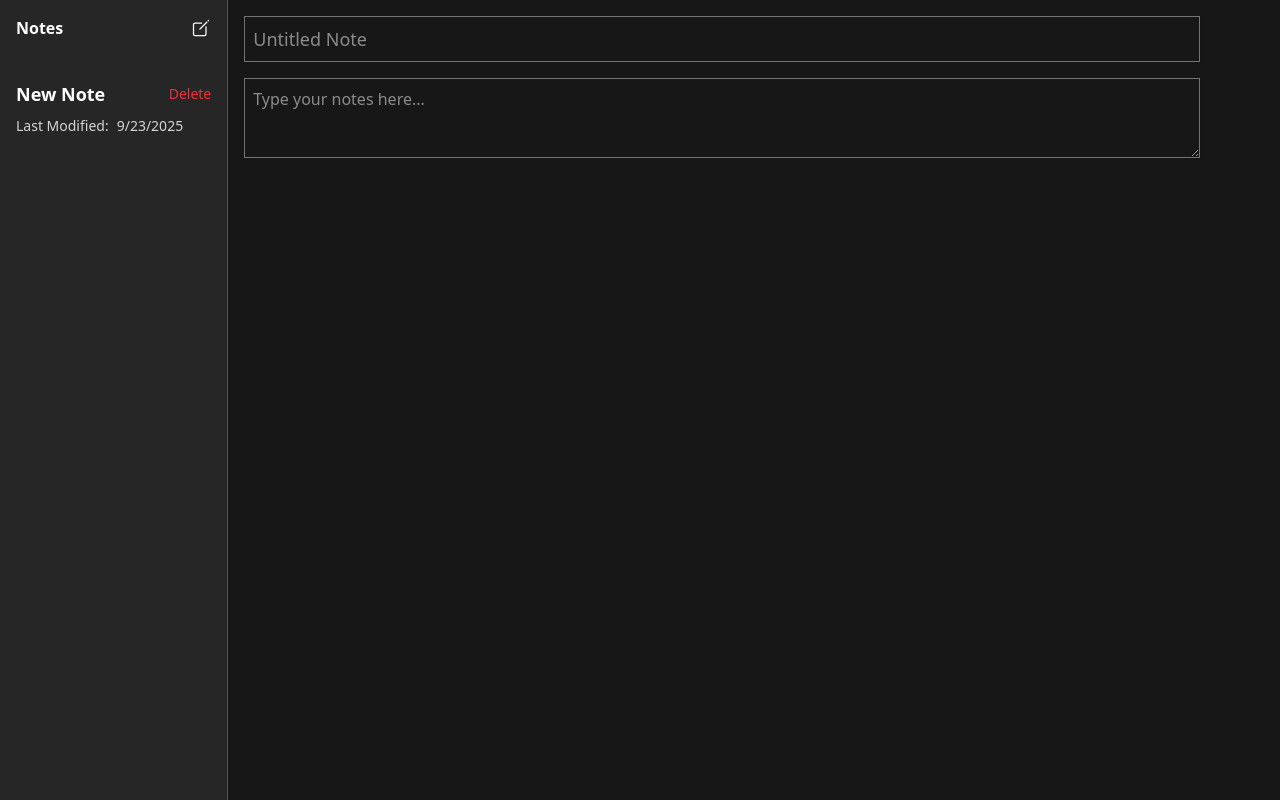
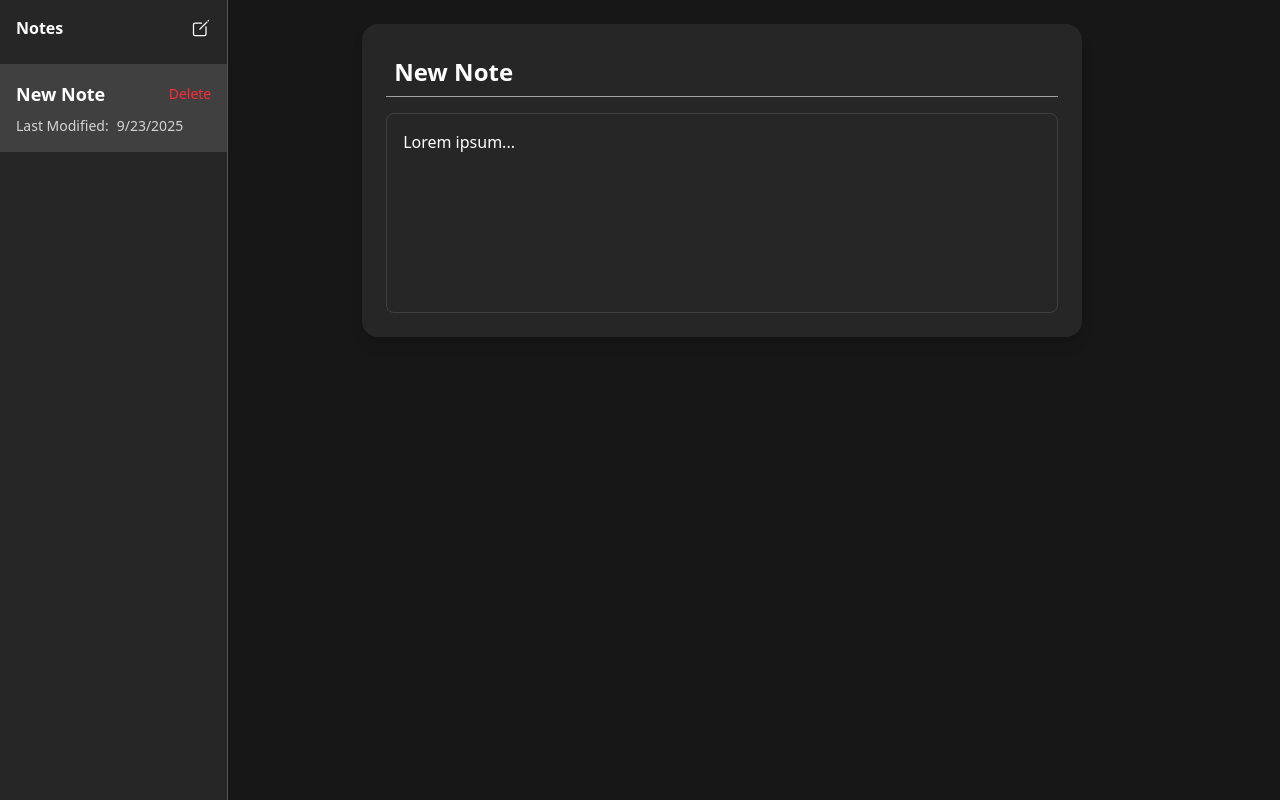
Before and after one commit to sakey01/notes-app, a React (Vite) app: page / in a window 1280 px wide. Both pictures are taken after a click on the button 201 px from the left and 28 px from the top of the page. Built offline with nearby package versions, Linux system fonts and the light colour scheme.

Commit message:
input field fixed for title and content and state update properly now

```diff
--- a/src/App.tsx
+++ b/src/App.tsx
@@ -12,20 +12,22 @@ type Note = {
 function App() {
   // Notes object array with title, content and date
   const [notes, setNotes] = useState<Note[]>([]);
-  const [active, setActive] = useState<number>(0);
+  const [active, setActive] = useState<number | null>(null);
 
   return (
     <div className="flex max-w-screen">
       <Sidebar notes={notes} setNotes={setNotes} active={active} setActive={setActive} />
-      <Page notes={notes} />
+      <Page notes={notes} setNotes={setNotes} active={active} />
     </div>
   );
 }
 
 export default App;
 
+// OVERVIEW
 // create a notes ojbejct with props: title, content, dateMade, id.
 // Start with empty array
-// CCreate a note onject wiht btn
-// title is blank, so is content but id is assigned (how?) and date is set to current
-//
+// + means we add an empty object to the array and change color to indicate its active.
+// selecting means we retive the id, change color and load up the object which should be save to local storage
+// deleting means we get the id, parse the array and remove it (need to figure out how to do this with states)
+// updating is simple, we just load the data and have input fields and when they click of, it updates the state
--- a/src/components/card.tsx
+++ b/src/components/card.tsx
@@ -1,20 +1,21 @@
-type Note = {
+type CardProp = {
   id: number;
   title: string;
   content: string;
   date: string;
   onClick: React.MouseEventHandler<HTMLDivElement>;
+  active: number | null;
 };
 
-const newDate = new Date();
-
-const Card = ({ title, date, onClick }: Note) => {
+const Card = ({ id, title, date, onClick, active }: CardProp) => {
   const handleDelete = () => {};
-
+  console.log("ac", active, "id", id);
   return (
     <div
       onClick={onClick}
-      className="flex flex-col w-full min-h-20 p-4 gap-2 cursor-pointer hover:bg-neutral-700"
+      className={`flex flex-col w-full min-h-20 p-4 gap-2 cursor-pointer hover:bg-neutral-700 ${
+        active === id ? "bg-neutral-700" : ""
+      }`}
     >
       <div className="flex justify-between w-full">
         <h1 className="font-semibold text-lg">{title || "Untitled"}</h1>
@@ -23,7 +24,7 @@ const Card = ({ title, date, onClick }: Note) => {
         </button>
       </div>
       <span className="flex justify-start gap-2 text-neutral-300 text-sm">
-        Last Modified: <time>{date || newDate.toLocaleDateString()}</time>
+        Last Modified: <time>{date || new Date().toLocaleDateString()}</time>
       </span>
     </div>
   );
--- a/src/components/page.tsx
+++ b/src/components/page.tsx
@@ -1,5 +1,3 @@
-import { useState } from "react";
-
 type Note = {
   id: number;
   title: string;
@@ -9,40 +7,52 @@ type Note = {
 
 type Notes = {
   notes: Note[];
-}
+  setNotes: React.Dispatch<React.SetStateAction<Note[]>>;
+  active: number | null;
+};
 
-const Page = ({notes}: Notes) => {
-  const [currTitle, setCurrTitle] = useState<string>("");
-  const [currContent, setCurrContent] = useState<string>("");
+const Page = ({ notes, setNotes, active }: Notes) => {
+  const currNote = notes.find((n) => n.id === active);
 
   return (
-    <div className=" w-full bg-neutral-900 text-white">
+    <div className="w-full bg-neutral-900 text-white min-h-screen flex items-start justify-center">
       {notes.length < 1 ? (
-        <div className="flex items-center justify-center h-full text-neutral-300 text-xl">
+        <div className="flex items-center justify-center h-full text-neutral-400 text-xl">
           Nothing yet!
         </div>
       ) : (
-        <div className="flex flex-col p-4 sm:mr-16 ">
+        <div className="flex flex-col w-full max-w-3xl p-6 sm:mr-16 gap-4">
           {/* Writing notes area */}
-          <div className="flex flex-col gap-4">
+          <div className="flex flex-col gap-4 bg-neutral-800 rounded-2xl shadow-lg p-6">
             {/* Title input */}
             <input
-              className="border border-neutral-500 p-2 text-lg focus:border-neutral-200 shadow"
-              value={currTitle}
+              className="bg-transparent border-b border-neutral-600 focus:border-neutral-400 text-2xl font-semibold outline-none p-2 transition-colors"
+              value={currNote?.title ?? "Untitled"}
               placeholder="Untitled Note"
               onChange={(e) => {
-                setCurrTitle(e.target.value);
+                if (!currNote) return;
+                setNotes((prev) =>
+                  prev.map((note) =>
+                    note.id === currNote.id ? { ...note, title: e.target.value } : note
+                  )
+                );
               }}
+              autoFocus={true}
             />
+
             {/* Content input */}
             <textarea
-              className="border border-neutral-500 min-h-20 max-h-100 overflow-x-hidden p-2 focus:border-neutral-200 shadow"
-              value={currContent}
+              className="bg-transparent border border-neutral-700 rounded-lg min-h-[200px] resize-none p-4 focus:border-neutral-400 outline-none transition-colors"
+              value={currNote?.content ?? "Untitled"}
               placeholder="Type your notes here..."
               onChange={(e) => {
-                setCurrContent(e.target.value);
+                if (!currNote) return;
+                setNotes((prev) =>
+                  prev.map((note) =>
+                    note.id === currNote.id ? { ...note, content: e.target.value } : note
+                  )
+                );
               }}
-              onBlur={() => {}}
             />
           </div>
         </div>
--- a/src/components/sidebar.tsx
+++ b/src/components/sidebar.tsx
@@ -11,32 +11,33 @@ type Note = {
 type Notes = {
   notes: Note[];
   setNotes: React.Dispatch<React.SetStateAction<Note[]>>;
-  active: number;
-  setActive: React.Dispatch<React.SetStateAction<number>>;
+  active: number | null;
+  setActive: React.Dispatch<React.SetStateAction<number | null>>;
 };
 
-const newDate = new Date();
-
-const Sidebar = ({ notes, setNotes, setActive }: Notes) => {
+const Sidebar = ({ notes, setNotes, active, setActive }: Notes) => {
   return (
     <aside className="flex flex-col flex-1 bg-neutral-800 text-white h-screen max-w-max items-center gap-2 border-r-1 border-neutral-600 ">
       <div className="flex justify-between p-4 gap-32">
         <h1 className="font-semibold">Notes</h1>
 
-        {/* Add Notes */}
+        {/* Add notes button*/}
         <button
           onClick={() => {
-            setNotes((prev) => [
-              ...prev,
-              {
-                id: Date.now(),
-                title: "New Note",
-                content: "Lorum ipsom...",
-                date: newDate.toLocaleDateString(),
-              },
-            ]);
+            const id = Date.now();
+            const newNote = {
+              id: id,
+              title: "New Note",
+              content: "Lorem ipsum...",
+              date: new Date().toLocaleDateString(),
+            };
 
-            setActive(notes.length - 1);
+            setNotes((prev) => {
+              const updated = [...prev, newNote];
+              return updated;
+            });
+
+            setActive(id);
           }}
         >
           <IoCreateOutline size={20} />
@@ -52,6 +53,7 @@ const Sidebar = ({ notes, setNotes, setActive }: Notes) => {
             title={note.title}
             content={note.content}
             date={note.date}
+            active={active}
             onClick={() => {
               setActive(note.id);
             }}
```
